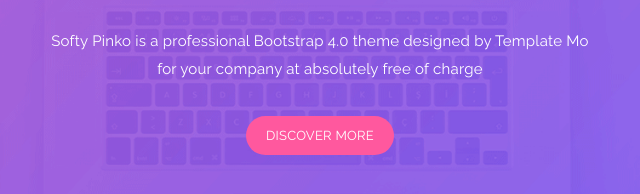
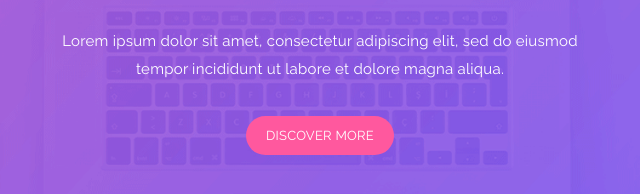
Before and after one commit to YousufRasheed/softy-pinko, a plain HTML site: page index.html in a window 1280 px wide. Shown: the part 369-563 px from the top of the page, 320-960 px from the left. Drawn offline with Linux system fonts and the light colour scheme.

Commit message:
Update index.html

```diff
--- a/index.html
+++ b/index.html
@@ -78,8 +78,7 @@ https://templatemo.com/tm-535-softy-pinko
                 <div class="row">
                     <div class="offset-xl-3 col-xl-6 offset-lg-2 col-lg-8 col-md-12 col-sm-12">
                         <h1>We provide the best <strong>strategy</strong><br>to grow up your <strong>business</strong></h1>
-                        <p>Softy Pinko is a professional Bootstrap 4.0 theme designed by Template Mo
-                        for your company at absolutely free of charge</p>
+                        <p>Lorem ipsum dolor sit amet, consectetur adipiscing elit, sed do eiusmod tempor incididunt ut labore et dolore magna aliqua.</p>
                         <a href="#features" class="main-button-slider">Discover More</a>
                     </div>
                 </div>
```
